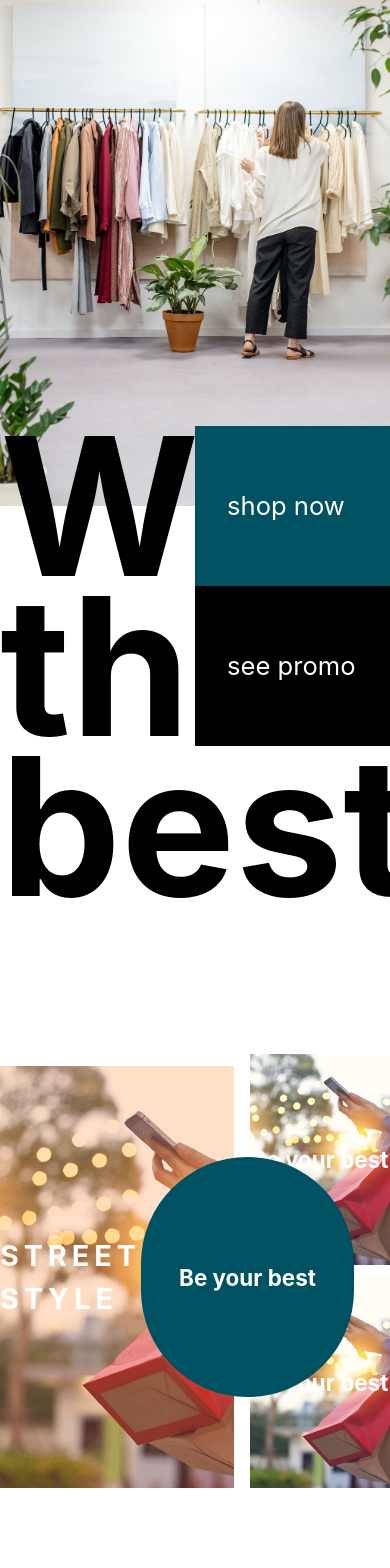
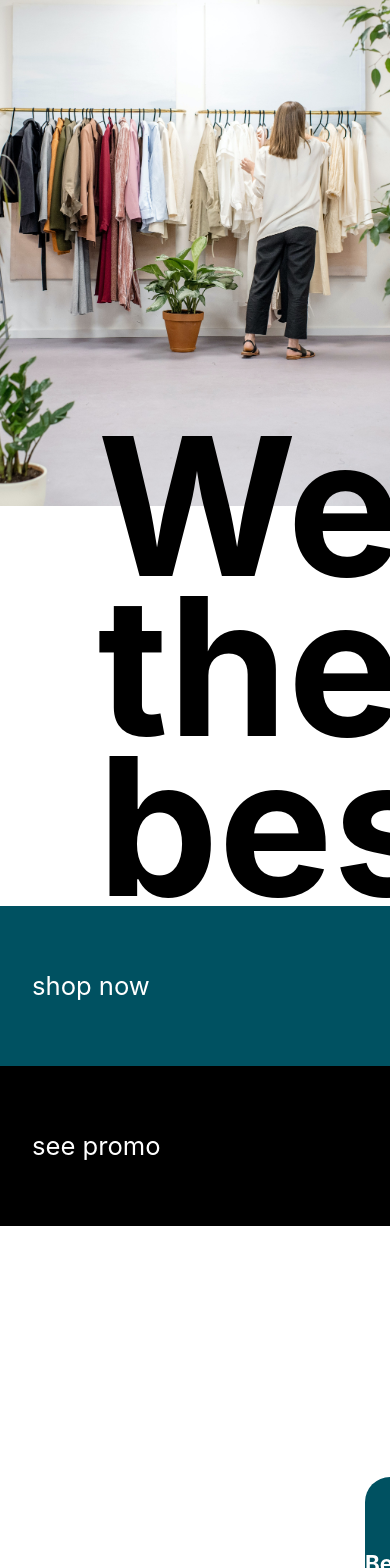
Before and after one commit to marcSitze/chaudchaud, a Next.js app: page / in a window 390 px wide. Shown: the top 1568 px of the page. Built offline with nearby package versions, Linux system fonts and the light colour scheme.

Commit message:
breakpoints

```diff
--- a/styles/Home.module.css
+++ b/styles/Home.module.css
@@ -18,6 +18,7 @@
   display: flex;
   justify-content: space-evenly;
   margin-top: -5rem;
+  flex-wrap: wrap;
 }
 .headerTitle {
   font-size: 12rem;
@@ -27,6 +28,8 @@
 }
 .headerImgSection {
   margin-bottom: 10rem;
+  margin-left: 14rem;
+  margin-right: 14rem;
 }
 .linkBox {
   width: 30rem;
@@ -42,6 +45,7 @@
 }
 .headerImagesWrapper {
   display: flex;
+  flex-wrap: wrap;
   width: 100%;
 }
 .headerLeftWrapper {
@@ -49,7 +53,7 @@
   background-size: cover;
   background-position: center;
   background-repeat: no-repeat;
-  width: 60%;
+  width: 58%;
   height: 50vh;
   position: relative;
   display: flex;
@@ -102,6 +106,14 @@
   justify-content: center;
   align-items: center;
 }
+.rightOverlay {
+  width: 100%;
+  height: 100%;
+  background: rgba(255, 94, 0, 0.192);
+  display: flex;
+  align-items: center;
+  justify-content: center;
+}
 .rightImg::after {
   background: linear-gradient(rgba(0, 0, 0, 0.308), rgba(255, 255, 255, 0));
 }
@@ -115,6 +127,8 @@
   justify-content: space-evenly;
   margin-top: 10rem;
   margin-bottom: 10rem;
+  margin-left: 14rem;
+  margin-right: 14rem;
 }
 .box {
   background-color: #fafafa;
@@ -141,3 +155,6 @@
 .aboutImg {
   height: 20rem;
 }
+.subItem {
+  font-size: 1.2rem;
+}
--- a/styles/globals.css
+++ b/styles/globals.css
@@ -37,3 +37,47 @@ h1,h2,h3,h4,h5,h6,p {
   margin-left: 14rem;
   margin-right: 14rem;
 }
+
+/* Large Devices (Desktops & Laptops) */
+
+@media (min-width: 1200px) and (max-width: 1299px) {
+
+}
+
+
+/* Medium Devices (Landscape Tablets & Medium Desktops) */
+
+@media (min-width: 992px) and (max-width: 1199px) {
+
+}
+
+
+/* Small Devices (Portrait Tablets & Small Desktops) */
+
+@media (min-width: 768px) and (max-width: 991px) {
+
+}
+
+
+/* Extra Small Devices (Landscape Phones & Portrait Tablets) */
+
+@media (max-width: 767px) {
+
+}
+
+
+/* Extra Small Devices (Portrait Phones & Smaller Devices) */
+
+@media (max-width: 480px) {
+  .containerX {
+    margin-left: 0;
+    margin-right: 0;
+  }
+}
+
+
+/* Extra Small Devices (Portrait Phones & Smaller Devices) */
+
+@media (max-width: 320px) {
+
+}
```
